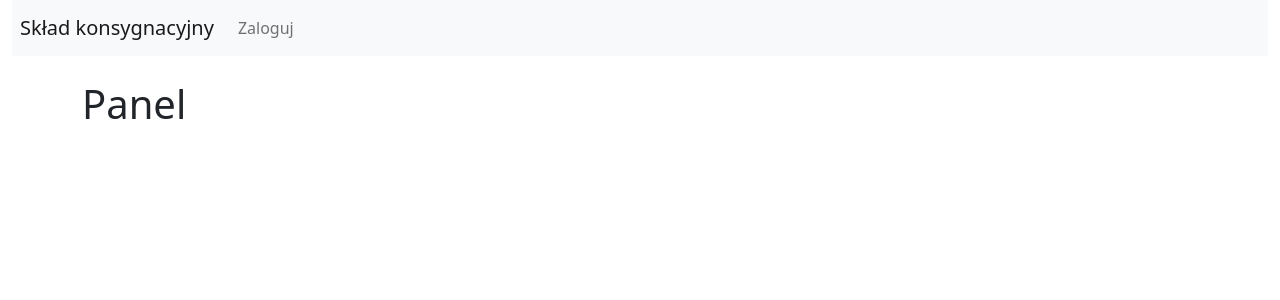
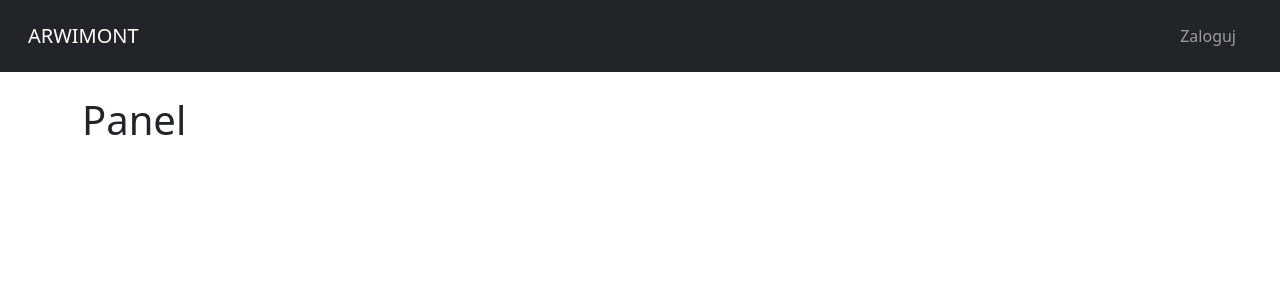
Before and after one commit to robertryks/magazyn, a Django app: template templates/panel.html in a window 1280 px wide. Shown: the top 300 px of the page. Run offline with Django 3.2, Linux system fonts and the light colour scheme; the template is opened without the code that fills it, so the values that code supplies are empty; some libraries are stand-ins or nearby versions.

Commit message:
Zmieniono navbar i okienko logowania

```diff
--- a/templates/authentication/login.html
+++ b/templates/authentication/login.html
@@ -17,12 +17,11 @@
                     {% render_field form.username type="text" class="form-control" id="username" placeholder="Użytkownik" %}
                 </div>
 
-                <div class="form-group">
+                <div class="form-group mt-2">
                     {% render_field form.password type="password" class="form-control" id="password" placeholder="Hasło" %}
                 </div>
 
-                <div class="container d-grid gap-2 mt-4 mb-4">
-                    <button type="button" class="btn btn-secondary" data-bs-dismiss="modal">Zamknij</button>
+                <div class="mt-4 mb-4 float-end">
                     <button type="submit" class="btn btn-primary">Zaloguj</button>
                 </div>
            </div>
--- a/templates/partials/navbar.html
+++ b/templates/partials/navbar.html
@@ -1,25 +1,33 @@
-<div class="container-fluid">
-    <nav class="navbar navbar-expand-lg navbar-light bg-light">
-        <a class="navbar-brand ps-2" href="{% url 'index' %}">Skład konsygnacyjny</a>
+<nav class="navbar navbar-expand-lg navbar-dark bg-dark p-3">
+    <div class="container-fluid">
 
-        <div id="navbarNav">
-            <ul class="navbar-nav ml-auto">
+        <a class="navbar-brand" href="#">ARWIMONT</a>
+
+        <button class="navbar-toggler" type="button" data-bs-toggle="collapse" data-bs-target="#navbarNavDropdown"
+                aria-controls="navbarNavDropdown" aria-expanded="false" aria-label="Toggle navigation">
+            <span class="navbar-toggler-icon"></span>
+        </button>
+
+        <div class=" collapse navbar-collapse" id="navbarNavDropdown">
+            <ul class="navbar-nav ms-auto ">
                 {% if user.is_authenticated %}
                     <li class="nav-item">
-                      <a class="nav-link" href="{% url 'panel' %}">Panel</a>
+                        <a class="nav-link mx-2" href="{% url 'panel' %}">Panel</a>
                     </li>
                     <li class="nav-item">
-                      <a class="nav-link" href="{% url 'dimension-main' %}">Średnice</a>
+                        <a class="nav-link mx-2" href="{% url 'dimension-main' %}">Średnice</a>
                     </li>
                     <li class="nav-item">
-                      <a class="nav-link" href="{% url 'logout' %}">Wyloguj</a>
+                        <a class="nav-link mx-2" href="{% url 'logout' %}">Wyloguj</a>
                     </li>
                 {% else %}
                     <li class="nav-item">
-                        <a class="nav-link" href="/" data-bs-toggle="modal" data-bs-target="#loginModal">Zaloguj</a>
+                        <a class="nav-link mx-2" href="/" data-bs-toggle="modal"
+                           data-bs-target="#loginModal">Zaloguj</a>
                     </li>
                 {% endif %}
             </ul>
         </div>
-    </nav>
-</div>
+
+    </div>
+</nav>
--- a/warehouse/urls.py
+++ b/warehouse/urls.py
@@ -8,7 +8,7 @@ urlpatterns = [
     path('panel', views.panel, name='panel'),
 
     # LOGIN/LOGOUT
-    path("login", views.login_check, name="login"),
+    path("login/", views.login_check, name="login"),
     path("login_user", views.login_user, name="login-user"),
     path("logout", views.logout_user, name="logout"),
 
```
